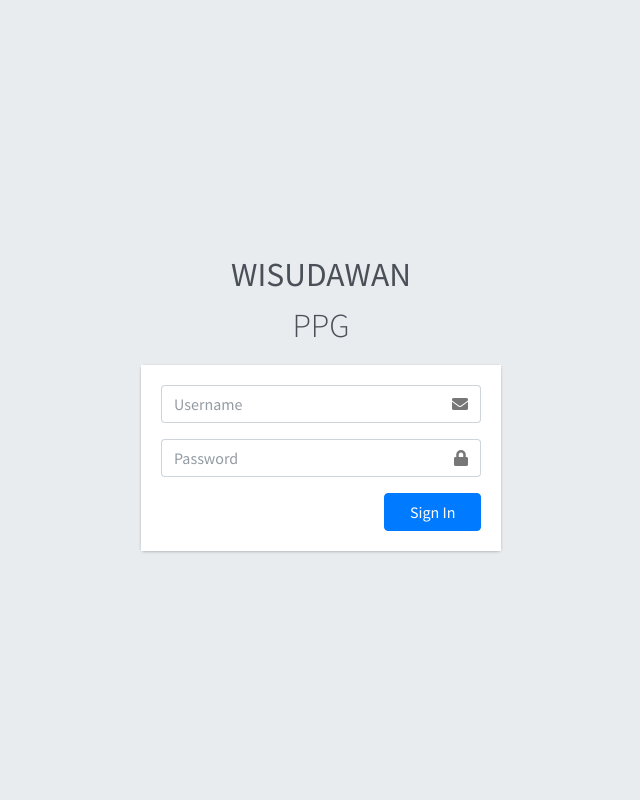
After one commit to softcake75/wisudawan, a CodeIgniter 4 app: the page made by app/Views/login.php in a window 1280 px wide. The commit adds this page. Shown: the whole page, without its empty margins (319-959 px from the left). Run offline with PHP 8.4 and a stand-in for CodeIgniter, Linux system fonts and the light colour scheme; the template is opened without the code that fills it, so the values that code supplies are empty; some libraries are stand-ins or nearby versions.

Commit message:
login oke

```diff
--- a/app/Config/Filters.php
+++ b/app/Config/Filters.php
@@ -34,6 +34,7 @@ class Filters extends BaseFilters
         'forcehttps'    => ForceHTTPS::class,
         'pagecache'     => PageCache::class,
         'performance'   => PerformanceMetrics::class,
+        'auth'     => \App\Filters\AuthFilter::class, // Tambahkan alias untuk filter Auth
     ];
 
     /**
--- a/app/Models/SliderModel.php
+++ b/app/Models/SliderModel.php
@@ -10,7 +10,7 @@ class SliderModel extends Model
     protected $primaryKey = 'id';
     protected $allowedFields = [
         'id_prodi', 'kategori', 'title', 'image', 'npm',
-        'created_at', 'update_at', 'deleted_at', 'created_by',
+        'created_at', 'updated_at', 'deleted_at', 'created_by',
         'updated_by', 'deleted_by'
     ];
 
--- a/app/Views/layouts/side.php
+++ b/app/Views/layouts/side.php
@@ -52,7 +52,7 @@
 
         <li class="nav-header">Lainnya</li>
         <li class="nav-item">
-          <a href="<?= base_url('user/logout') ?>" class="nav-link">
+          <a href="<?= base_url('logout') ?>" class="nav-link">
             <i class="nav-icon fas fa-ellipsis-h"></i>
             <p>Logout</p>
           </a>
--- /dev/null
+++ b/app/Views/login.php
@@ -0,0 +1,90 @@
+<!DOCTYPE html>
+<html lang="en">
+
+<head>
+    <meta charset="utf-8">
+    <meta name="viewport" content="width=device-width, initial-scale=1">
+    <title>Login</title>
+
+    <!-- Google Font: Source Sans Pro -->
+    <link rel="stylesheet" href="https://fonts.googleapis.com/css?family=Source+Sans+Pro:300,400,400i,700&display=fallback">
+    <!-- Font Awesome -->
+    <link rel="stylesheet" href="<?= base_url('plugins/fontawesome-free/css/all.min.css') ?>">
+    <!-- icheck bootstrap -->
+    <link rel="stylesheet" href="<?= base_url('plugins/icheck-bootstrap/icheck-bootstrap.min.css') ?>">
+    <!-- Theme style -->
+    <link rel="stylesheet" href="<?= base_url('dist/css/adminlte.min.css') ?>">
+</head>
+
+<body class="hold-transition login-page">
+    <div class="login-box">
+        <div class="login-logo">
+            <a href="<?= base_url('index2.html') ?>"><b>WISUDAWAN</b><br>PPG</a>
+        </div>
+        <!-- /.login-logo -->
+        <div class="card">
+            <div class="card-body login-card-body">
+
+                <?php
+                $errors = session()->getFlashdata('gagal');
+                if (!empty($errors)) { ?>
+                    <div class="alert alert-danger" role="alert">
+                        <ul>
+                            <?php foreach ($errors as $error) : ?>
+                                <li><?= esc($error) ?></li>
+                            <?php endforeach ?>
+                        </ul>
+                    </div>
+                <?php } ?>
+                <?php
+                if (session()->getFlashdata('pesan')) {
+                    echo '<div class="alert alert-danger" role="alert">';
+                    echo session()->getFlashdata('pesan');
+                    echo '</div>';
+                }
+                ?>
+
+                <form action="<?= base_url('cek_login') ?>" method="post">
+                    <div class="input-group mb-3">
+                        <input type="text" class="form-control" name="username" placeholder="Username" required>
+                        <div class="input-group-append">
+                            <div class="input-group-text">
+                                <span class="fas fa-envelope"></span>
+                            </div>
+                        </div>
+                    </div>
+                    <div class="input-group mb-3">
+                        <input type="password" class="form-control" name="password" placeholder="Password" required>
+                        <div class="input-group-append">
+                            <div class="input-group-text">
+                                <span class="fas fa-lock"></span>
+                            </div>
+                        </div>
+                    </div>
+                    <div class="row">
+                        <div class="col-8">
+                            <div class="icheck-primary">
+                            </div>
+                        </div>
+                        <!-- /.col -->
+                        <div class="col-4">
+                            <button type="submit" class="btn btn-primary btn-block">Sign In</button>
+                        </div>
+                        <!-- /.col -->
+                    </div>
+                </form>
+            </div>
+            <!-- /.login-card-body -->
+        </div>
+    </div>
+    <!-- /.login-box -->
+
+    <!-- jQuery -->
+    <script src="<?= base_url('plugins/jquery/jquery.min.js') ?>"></script>
+    <!-- Bootstrap 4 -->
+    <script src="<?= base_url('plugins/bootstrap/js/bootstrap.bundle.min.js') ?>"></script>
+    <!-- AdminLTE App -->
+    <script src="<?= base_url('dist/js/adminlte.min.js') ?>"></script>
+</body>
+
+</html>
--- a/app/Views/slider/wisudawan.php
+++ b/app/Views/slider/wisudawan.php
@@ -30,10 +30,9 @@
                 <?php $imgPath = base_url(esc($slider['image'])); ?>
                 <div class="slide">
                     <div class="name"><?= esc($slider['title']) ?></div><br>
-                    <div class="name"><?= esc($slider['npm']) ?></div><br>
+
                     <img src="<?= $imgPath ?>" alt="Photo"><br>
-                    <div class="prodi"><?= esc($slider['nama_prodi']) ?></div><br>
-                    <div class="name"><?= esc($slider['kategori']) ?></div>
+
                 </div>
             <?php endforeach; ?>
         </div>
```
Also changed, not shown: app/Config/Routes.php (+12 -2 lines), app/Controllers/AuthController.php (added, +42 -0 lines), app/Filters/AuthFilter.php (added, +23 -0 lines), app/Models/UserModel.php (+16 -9 lines), app/Views/user/index.php (+1 -16 lines), app/Models/AuthModel.php (added).
